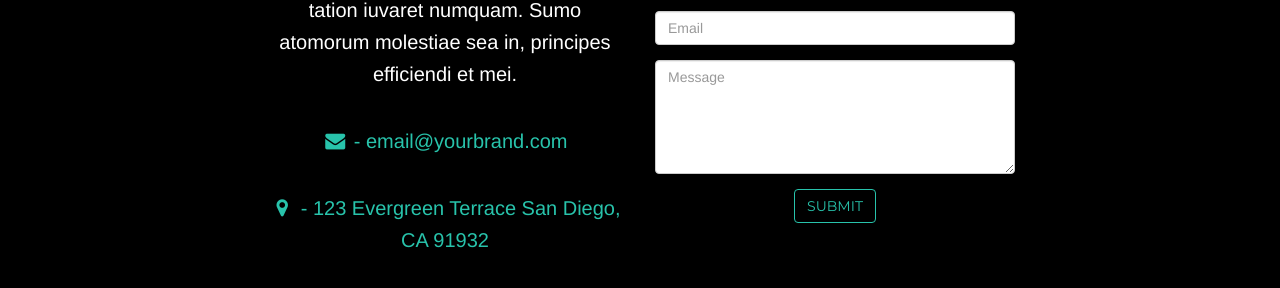
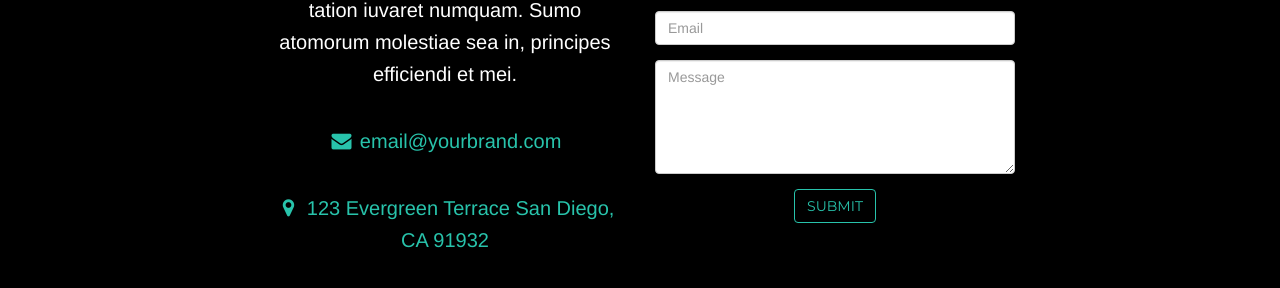
Before and after one commit to marceux/template-grayscale, a website: page index.html in a window 1280 px wide. Shown: the part 2112-2400 px from the top of the page. Drawn offline with nearby package versions, Linux system fonts and the light colour scheme; some packages are replaced by stand-ins of ours.

Commit message:
Removed hyphens from address lines

```diff
--- a/index.html
+++ b/index.html
@@ -107,11 +107,11 @@
                         <p>Lorem ipsum dolor sit amet, est cu tation iuvaret numquam. Sumo atomorum molestiae sea in, principes efficiendi et mei.</p>
                         <address>
                             <p>
-                                <a href="#"><i class="fa fa-envelope fa-fw"></i> - email@yourbrand.com</a>
+                                <a href="#"><i class="fa fa-envelope fa-fw"></i> email@yourbrand.com</a>
                             </p>
                             <p class="page-scroll">
                                 <a href="#map">
-                                    <i class="fa fa-map-marker fa-fw"></i> - <span class="address-street">123 Evergreen Terrace</span> <span class="address-citystate">San Diego, CA</span> <span class="address-zip">91932</span>
+                                    <i class="fa fa-map-marker fa-fw"></i> <span class="address-street">123 Evergreen Terrace</span> <span class="address-citystate">San Diego, CA</span> <span class="address-zip">91932</span>
                                 </a>
                             </p>
                         </address>
```
